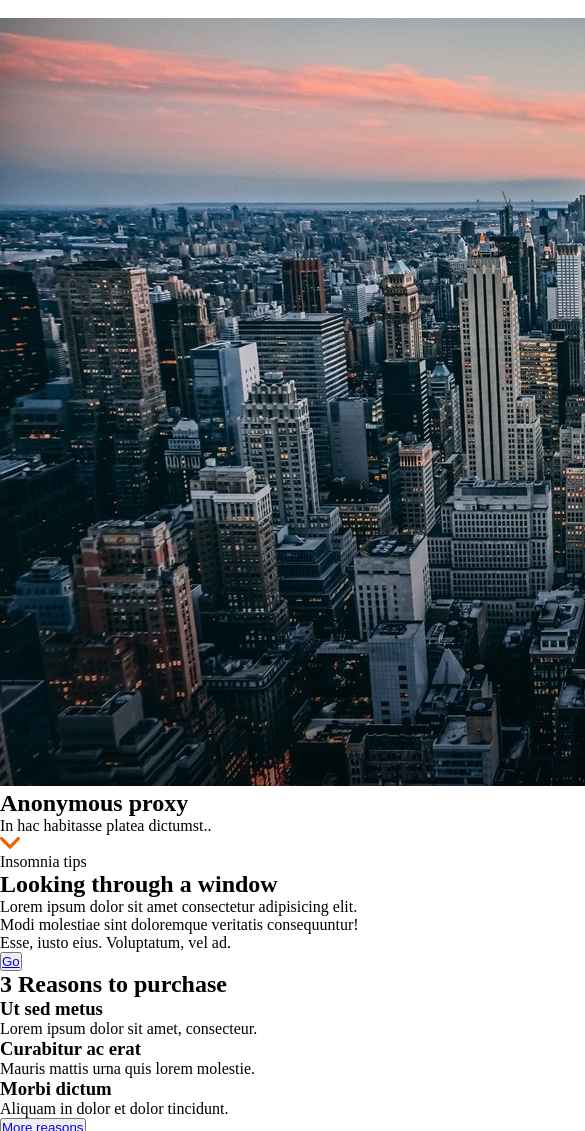
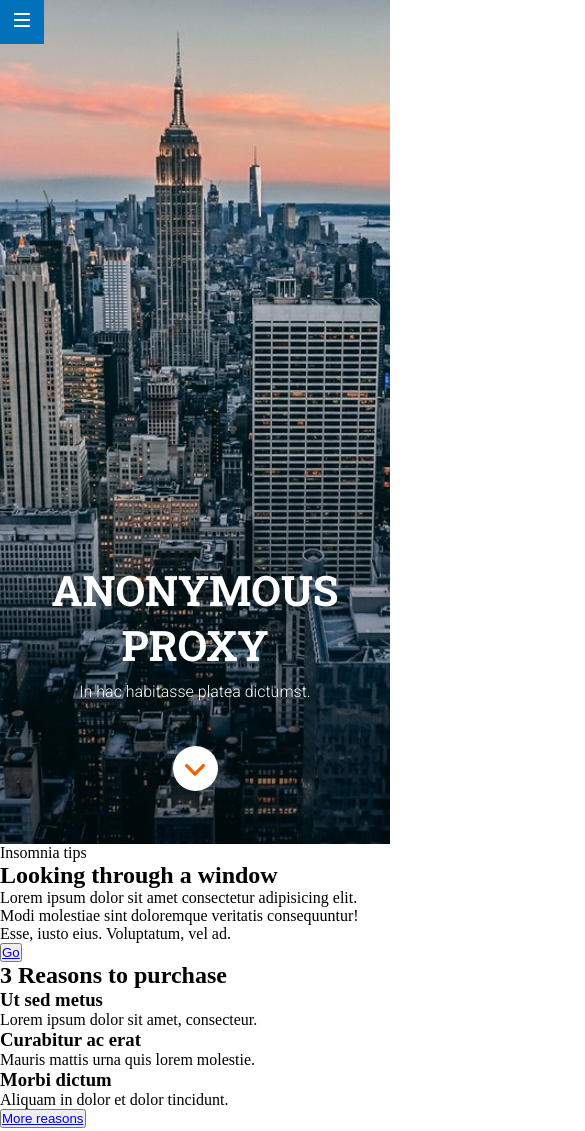
Before and after one commit to PaulaEPR/modulo-1-evaluacion-final-PaulaEPR, a website: page src/html/index.html in a window 390 px wide. Shown: the top 1131 px of the page, 585 px wide, since content can reach past the window. Drawn offline with nearby package versions, Linux system fonts and the light colour scheme; files that its build step writes are made by us from their sources; files whose address does not match are found by name.

Commit message:
add css header+hero mobile

```diff
--- a/src/html/index.html
+++ b/src/html/index.html
@@ -4,7 +4,9 @@
     <meta charset="UTF-8" />
     <meta name="viewport" content="width=device-width, initial-scale=1" />
     <title>Anonymous proxy</title>
-    <link href="https://fonts.googleapis.com/css?family=Roboto&display=swap" rel="stylesheet" />
+    <link rel="preconnect" href="https://fonts.googleapis.com">
+    <link rel="preconnect" href="https://fonts.gstatic.com" crossorigin>
+    <link href="https://fonts.googleapis.com/css2?family=Roboto+Slab:wght@400;700&family=Roboto:wght@300;400;500;700&display=swap" rel="stylesheet">
     <link rel="stylesheet" href="./assets/css/main.css" />
     <link rel="icon" href="./assets/images/favicon.png" />
   </head>
--- a/src/html/partials/header.html
+++ b/src/html/partials/header.html
@@ -1,3 +1,3 @@
 <header class="menu">
-    <img class="menu__img" src="./assets/images/ico-menu.svg" alt="menu image" title="menu image">
+    <a href="https://adalab.es/" title="Adalab"><img class="menu__img" src="./assets/images/ico-menu.svg" alt="menu image" title="menu image"></a>
 </header>
--- a/src/html/partials/main.html
+++ b/src/html/partials/main.html
@@ -1,19 +1,21 @@
 <main class="main">
     <section class="main__hero">
-        <img class="main__hero--background" src="./assets/images/cover.jpg" alt="Newyork Skyline" title="Background Image">
         <h1 class="main__hero--title">Anonymous proxy</h1>
         <p class="main__hero--claim">
-            In hac habitasse platea dictumst..
+            In hac habitasse platea dictumst.
         </p>
+        <a class="main__arrow" href="#purchase" title="3 Reasons to purchase"><img class="main__arrow--img-scroll" src="./assets/images/ico-scroll-down.svg" alt="arrow" title="arrow"></a>
     </section>
-    <div class="arrow"><img class="arrow__img" src="./assets/images/ico-scroll-down.svg" alt="arrow" title="arrow"></div>
+
+
     <section class="main__intro">
         <p class="main__intro--subtitle">Insomnia tips</p>
         <h2 class="main__intro--title">Looking through a window</h2>
-        <p class="main__intro--description">Lorem ipsum dolor sit amet consectetur adipisicing elit. Modi molestiae sint doloremque veritatis consequuntur! Esse, iusto eius. Voluptatum, vel ad.</p>
+        <p class="main__intro--description">Lorem ipsum dolor sit amet consectetur adipisicing elit. Modi molestiae sint
+            doloremque veritatis consequuntur! Esse, iusto eius. Voluptatum, vel ad.</p>
         <button class="main__intro--button"><a class="main__intro--button-link" href="#" title="Go">Go</a></button>
     </section>
-    <section class="main__purchase">
+    <section class="main__purchase" id="purchase">
         <h2 class="main__purchase--title">3 Reasons to purchase</h2>
         <article class="main__purchase--article">
             <h3 class="main__purchase--subtitle">Ut sed metus</h3>
@@ -23,8 +25,9 @@
         <p class="main__purchase--description">Mauris mattis urna quis lorem molestie.</p>
         <h3 class="main__purchase--subtitle">Morbi dictum</h3>
         <p class="main__purchase--description">Aliquam in dolor et dolor tincidunt.</p>
-        <button class="main__purchase--button"><a class="main__purchase--button-link" href="#" title="More reasons">More reasons</a></button>
+        <button class="main__purchase--button"><a class="main__purchase--button-link" href="#" title="More reasons">More
+                reasons</a></button>
     </section>
-    <div class="arrow"><img class="arrow__img" src="./assets/images/ico-arrow.svg" alt="arrow" title="arrow"></div>
+    <a class="main__arrow" href="#top" title="Top"><img class="main__arrow--img-up" src="./assets/images/ico-arrow.svg" alt="arrow" title="arrow"></a>
 
 </main>
--- a/src/scss/core/_variables.scss
+++ b/src/scss/core/_variables.scss
@@ -0,0 +1,22 @@
+/* Colors */
+$colorPrincipal: #f26002;
+
+$colorContrast1: #8ccbea;
+$colorContrast2: #0271bc;
+$ColorContrast3: #304268;
+$ColorContrast4: #4a4a4a;
+
+$colorWhite: #fff;
+$colorBlack: #000;
+
+$colorBlack50: #00000080;
+$colorBlack20: #00000033;
+$colorWhite50: #ffffff80;
+
+/* Typographys */
+$typoTitle: 'Roboto Slab', serif;
+$typoText: 'Roboto', sans-serif;
+
+/* Responsive */
+$tablet: 768px;
+$desktop: 1200px;
--- a/src/scss/layout/_header.scss
+++ b/src/scss/layout/_header.scss
@@ -0,0 +1,16 @@
+.menu {
+    background-color: $colorContrast2;
+    width: 44px;
+    height: 44px;
+    position: fixed;
+    top: 0;
+    left: 0;
+    display: flex;
+    align-items: center;
+    justify-content: center;
+}
+
+.menu__img {
+    width: 16px;
+    height: 14px;
+}
--- a/src/scss/layout/_page.scss
+++ b/src/scss/layout/_page.scss
@@ -0,0 +1,53 @@
+.main {
+  width: 100%;
+}
+
+.main__hero {
+  width: 100%;
+  height: 100vh;
+  background-image: url("../images/cover.jpg");
+  background-repeat: no-repeat;
+  background-size: cover;
+  background-position: center center;
+  display: flex;
+  flex-direction: column;
+  justify-content: flex-end;
+  align-items: center;
+  padding: 0 15px 53px;
+
+  &--title,
+  &--claim {
+    color: $colorWhite;
+  }
+  &--title {
+    font-family: $typoTitle;
+    text-transform: uppercase;
+    font-size: 42px;
+    margin-bottom: 10px;
+    word-spacing: 100vw;
+    text-align: center;
+  }
+  &--claim {
+    font-family: $typoText;
+    font-size: 16px;
+    font-weight: 300;
+    margin-bottom: 45px;
+  }
+}
+
+.main__arrow {
+  background-color: $colorWhite;
+  width: 45px;
+  height: 45px;
+  border-radius: 45px;
+  line-height: 45px;
+  text-align: center;
+  &--img-up {
+    position: relative;
+    top: 6px;
+  }
+  &--img-scroll {
+    position: relative;
+    top: 2px;
+  }
+}
```
